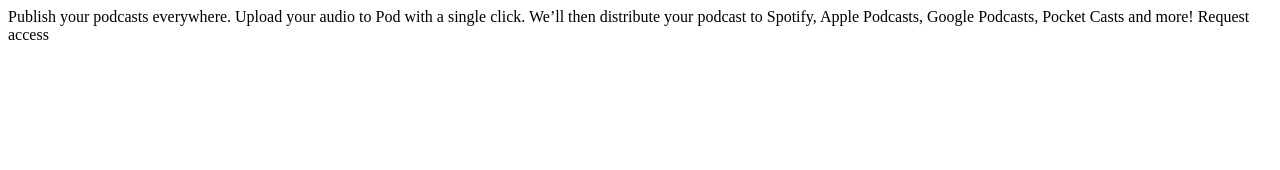
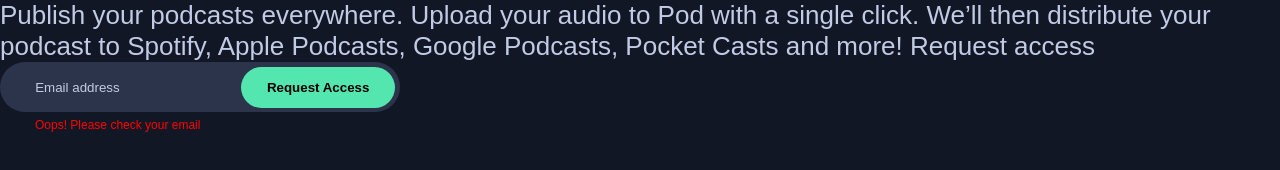
Before and after one commit to Borovnica1/pod-request-access-landing-page, a plain HTML site: page index.html in a window 1280 px wide. Drawn offline with Linux system fonts and the light colour scheme; a web font is replaced by a local one.

Commit message:
setup initial style

```diff
--- a/index.html
+++ b/index.html
@@ -7,6 +7,12 @@
   <link rel="icon" type="image/png" sizes="32x32" href="./assets/favicon-32x32.png">
 
   <title>Frontend Mentor | Pod request access landing page</title>
+
+  <link rel="preconnect" href="https://fonts.googleapis.com">
+  <link rel="preconnect" href="https://fonts.gstatic.com" crossorigin>
+  <link href="https://fonts.googleapis.com/css2?family=Chivo:wght@400;700&display=swap" rel="stylesheet">
+
+  <link rel="stylesheet" href="style.css">
 </head>
 <body>
   Publish your podcasts everywhere.
@@ -15,5 +21,10 @@
   Apple Podcasts, Google Podcasts, Pocket Casts and more!
 
   Request access
+  <form class="form">
+    <input type="text" id="email" name="email" placeholder="Email address"><br>
+    <button class="btn btn-primary">Request Access</button>
+    <span class="form__email-error">Oops! Please check your email</span>
+  </form>
 </body>
 </html>
--- a/style.css
+++ b/style.css
@@ -0,0 +1,92 @@
+* {
+  padding: 0%;
+  margin: 0%;
+  box-sizing: border-box;
+  font-family: 'Chivo', sans-serif;
+}
+
+:root {
+  /*
+    rgb(84,230,175)
+    rgb(44,52,75)
+    rgb(18,23,37)
+    rgb(255,255,255)
+    rgb(90,102,138)
+    rgb(194,203,229)
+  */
+
+  --primary-color: 84,230,175;
+  --secondary-color: 44,52,75;
+  --seconday-color-light: 90,102,138;
+  --background-color: 18,23,37;
+  --white-color: 255,255,255;
+  --gray-light: 194,203,229;
+
+  --font-size: 26px;
+}
+
+body {
+  height: 100vh;
+  color: rgb(var(--gray-light));
+  font-size: var(--font-size);
+  background-color: rgb(var(--background-color));
+}
+
+.title {
+  font-size: 60px;
+  text-transform: uppercase;
+}
+
+.btn {
+  font-weight: 700;
+  padding: 0.8rem  1.6rem;
+  border-radius: 100px 100px;
+  border: none;
+  color: black;
+  cursor: pointer;
+  transition: .002s;
+  margin: 5px;
+  white-space: nowrap;
+  background-color: rgb(var(--primary-color));
+}
+
+.btn-primary {
+  position: absolute;
+  right: 0;
+  top: 0;
+}
+
+.btn-primary:hover {
+  background-color: rgb(155, 219, 195);
+}
+
+.form {
+  position: relative;
+  width: min-content;
+}
+
+.form input {
+  width: 400px;
+  background-color: rgb(var(--secondary-color));
+  padding: 1.1rem  2.2rem;
+  border: none;
+  border-radius: 100px;
+  color: rgb(var(--white-color));
+}
+
+.form input::placeholder {
+  color:rgb(var(--gray-light));
+}
+
+.form input:focus {
+  outline: none;
+}
+
+.form__email-error {
+  display: block;
+  position: absolute;
+  left: 35px;
+  bottom: -20px;
+  color: red;
+  font-size: 12px;
+}
```
